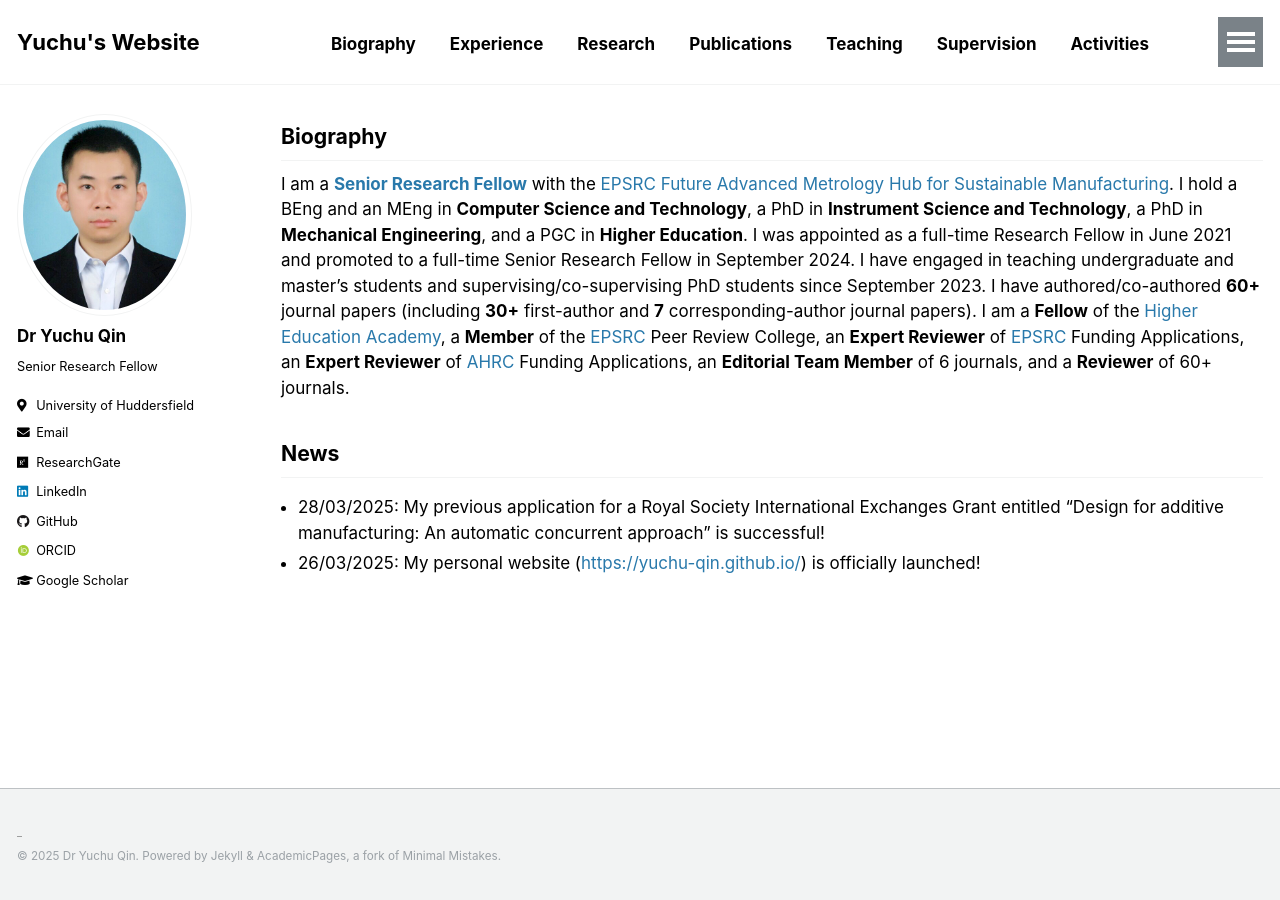
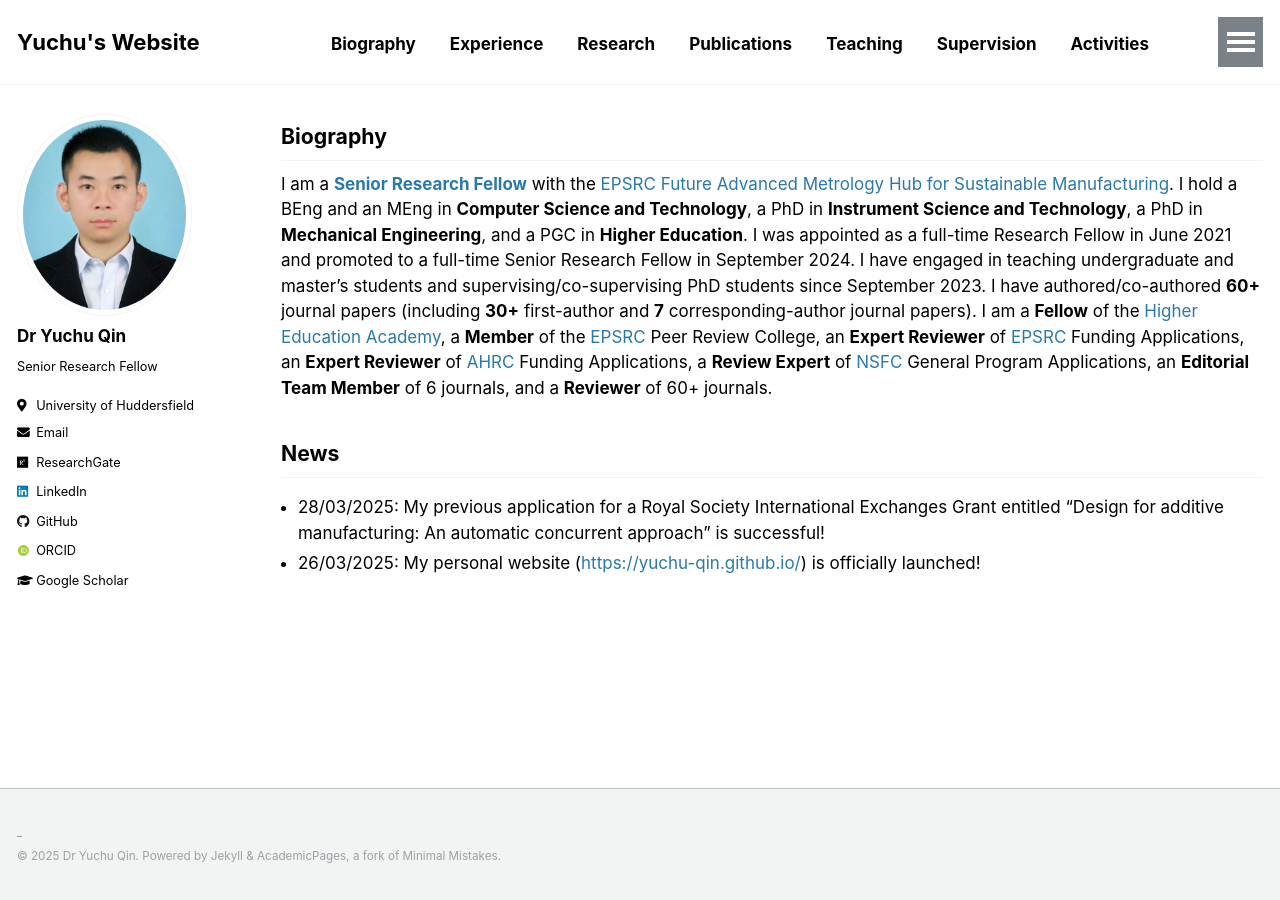
Before and after one commit to yuchu-qin/yuchu-qin.github.io, a Jekyll site: the page built from _pages/index.md, in a window 1280 px wide. Built offline with Jekyll 4.4.1, drawn with Linux system fonts in a browser that asks for light colours; some web fonts are replaced; our own code applies the rules of GitHub Pages for plain Markdown files.

Commit message:
Update index.md

```diff
--- a/_pages/index.md
+++ b/_pages/index.md
@@ -4,7 +4,7 @@ author_profile: true
 ---
 
 ## Biography
-I am a [**Senior Research Fellow**](https://pure.hud.ac.uk/en/persons/yuchu-qin) with the [EPSRC Future Advanced Metrology Hub for Sustainable Manufacturing](https://research.hud.ac.uk/institutes-centres/cpt/). I hold a BEng and an MEng in **Computer Science and Technology**, a PhD in **Instrument Science and Technology**, a PhD in **Mechanical Engineering**, and a PGC in **Higher Education**. I was appointed as a full-time Research Fellow in June 2021 and promoted to a full-time Senior Research Fellow in September 2024. I have engaged in teaching undergraduate and master’s students and supervising/co-supervising PhD students since September 2023. I have authored/co-authored **60+** journal papers (including **30+** first-author and **7** corresponding-author journal papers). I am a **Fellow** of the [Higher Education Academy](https://www.advance-he.ac.uk/), a **Member** of the [EPSRC](https://www.ukri.org/councils/epsrc/) Peer Review College, an **Expert Reviewer** of [EPSRC](https://www.ukri.org/councils/epsrc/) Funding Applications, an **Expert Reviewer** of [AHRC](https://www.ukri.org/councils/ahrc/) Funding Applications, an **Editorial Team Member** of 6 journals, and a **Reviewer** of 60+ journals.
+I am a [**Senior Research Fellow**](https://pure.hud.ac.uk/en/persons/yuchu-qin) with the [EPSRC Future Advanced Metrology Hub for Sustainable Manufacturing](https://research.hud.ac.uk/institutes-centres/cpt/). I hold a BEng and an MEng in **Computer Science and Technology**, a PhD in **Instrument Science and Technology**, a PhD in **Mechanical Engineering**, and a PGC in **Higher Education**. I was appointed as a full-time Research Fellow in June 2021 and promoted to a full-time Senior Research Fellow in September 2024. I have engaged in teaching undergraduate and master’s students and supervising/co-supervising PhD students since September 2023. I have authored/co-authored **60+** journal papers (including **30+** first-author and **7** corresponding-author journal papers). I am a **Fellow** of the [Higher Education Academy](https://www.advance-he.ac.uk/), a **Member** of the [EPSRC](https://www.ukri.org/councils/epsrc/) Peer Review College, an **Expert Reviewer** of [EPSRC](https://www.ukri.org/councils/epsrc/) Funding Applications, an **Expert Reviewer** of [AHRC](https://www.ukri.org/councils/ahrc/) Funding Applications, a **Review Expert** of [NSFC](https://www.nsfc.gov.cn/english/site_1/index.html) General Program Applications, an **Editorial Team Member** of 6 journals, and a **Reviewer** of 60+ journals.
 
 ## News
 - 28/03/2025: My previous application for a Royal Society International Exchanges Grant entitled "Design for additive manufacturing: An automatic concurrent approach" is successful!
```
